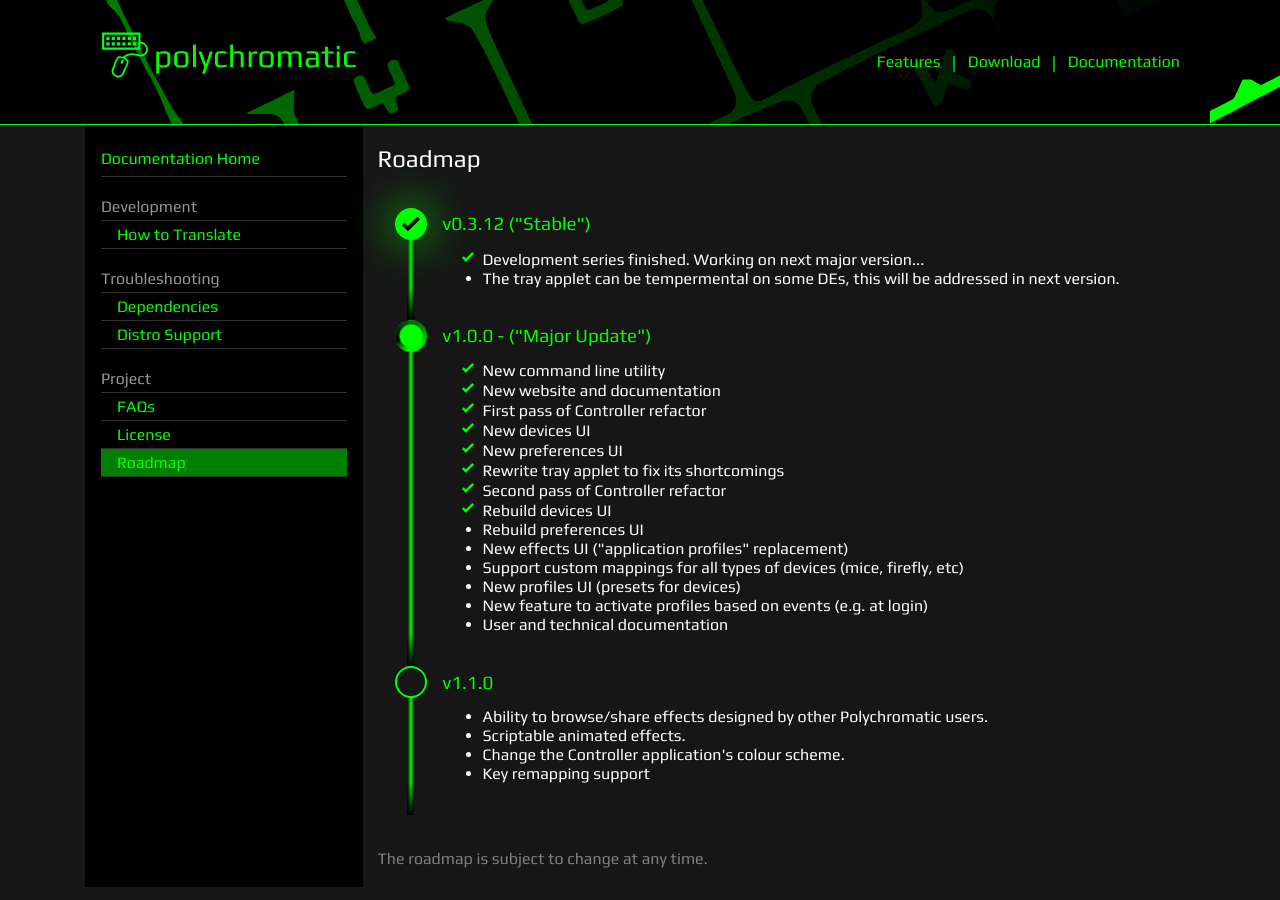
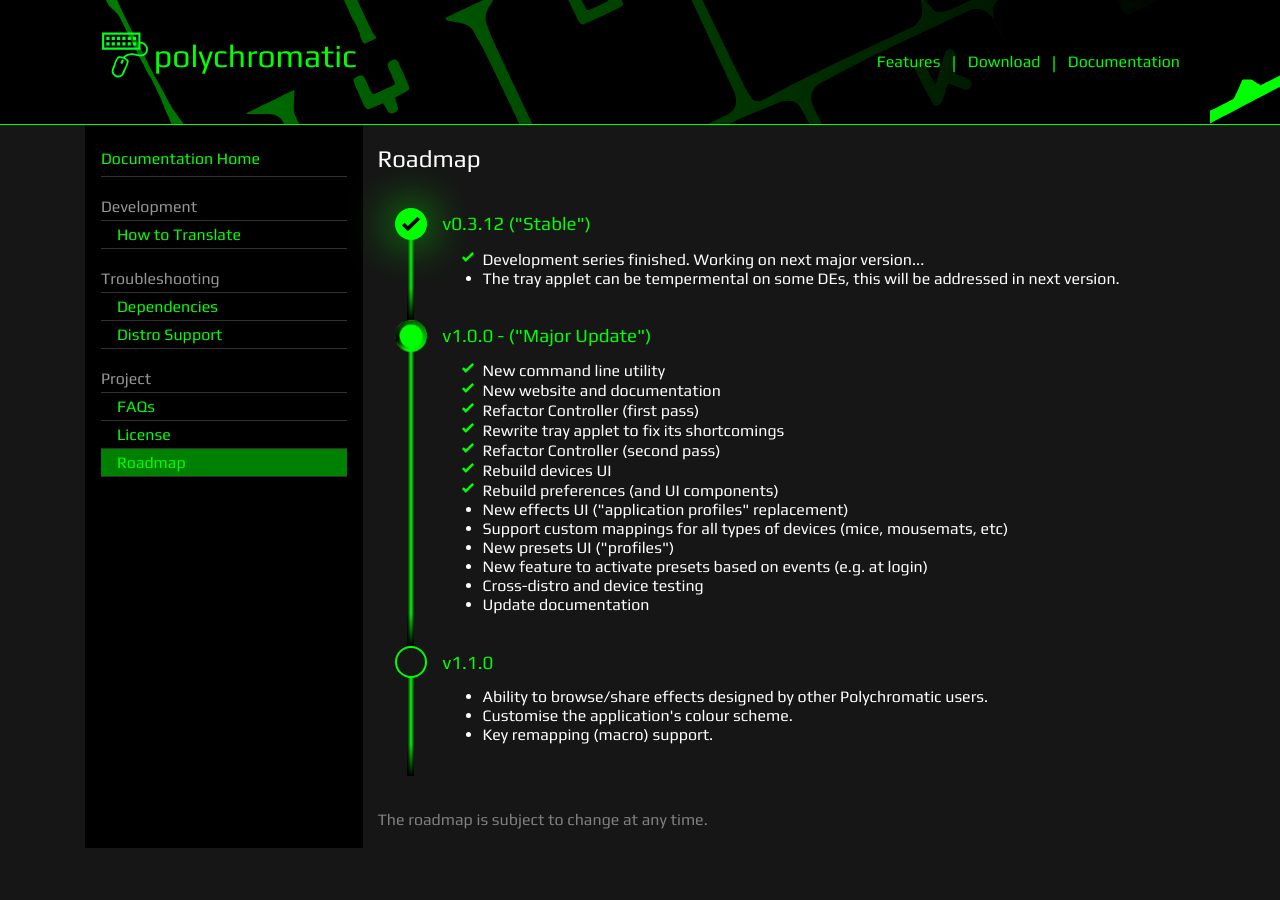
Before and after one commit to polychromatic/website, a Jekyll site: the page built from docs/roadmap.md, in a window 1280 px wide and 900 px high. Built offline with Jekyll 4.4.1, drawn with Linux system fonts in a browser that asks for light colours.

Commit message:
Update roadmap

```diff
--- a/docs/roadmap.md
+++ b/docs/roadmap.md
@@ -17,19 +17,18 @@ roadmap:
       completed:
         - New command line utility
         - New website and documentation
-        - First pass of Controller refactor
-        - New devices UI
-        - New preferences UI
+        - Refactor Controller (first pass)
         - Rewrite tray applet to fix its shortcomings
-        - Second pass of Controller refactor
+        - Refactor Controller (second pass)
         - Rebuild devices UI
+        - Rebuild preferences (and UI components)
       pending:
-        - Rebuild preferences UI
         - New effects UI ("application profiles" replacement)
-        - Support custom mappings for all types of devices (mice, firefly, etc)
-        - New profiles UI (presets for devices)
-        - New feature to activate profiles based on events (e.g. at login)
-        - User and technical documentation
+        - Support custom mappings for all types of devices (mice, mousemats, etc)
+        - New presets UI ("profiles")
+        - New feature to activate presets based on events (e.g. at login)
+        - Cross-distro and device testing
+        - Update documentation
 
     - name: v1.1.0
       checked: false
@@ -37,9 +36,8 @@ roadmap:
         null
       pending:
         - Ability to browse/share effects designed by other Polychromatic users.
-        - Scriptable animated effects.
-        - Change the Controller application's colour scheme.
-        - Key remapping support
+        - Customise the application's colour scheme.
+        - Key remapping (macro) support.
 
 ---
 
```
